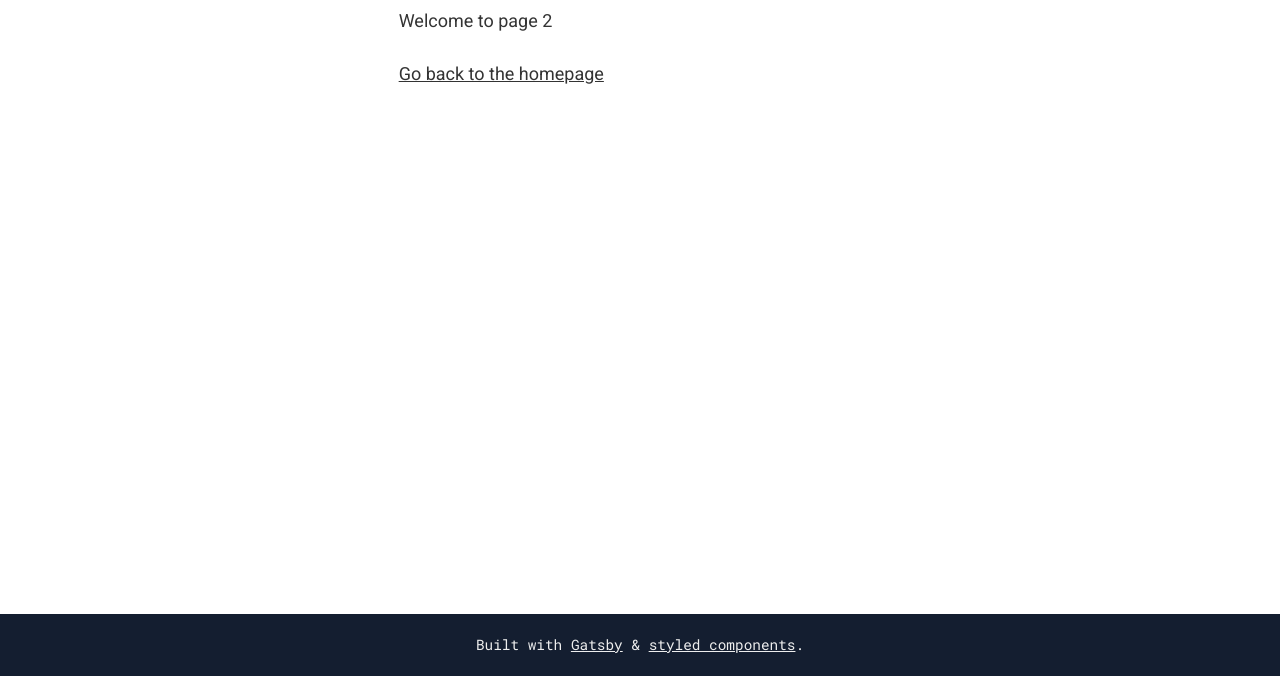
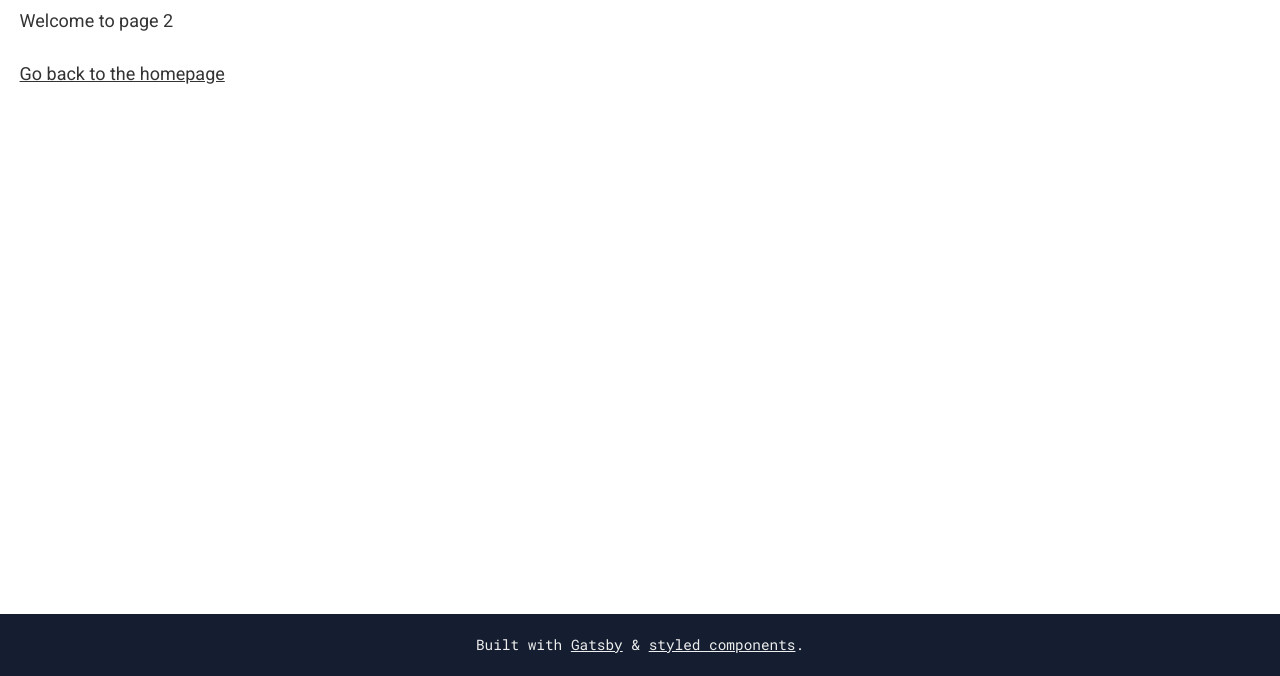
Before and after one commit to fterh/fabianterh.me, a Gatsby site: page /page-2 in a window 1280 px wide. Shown: the part 124-800 px from the top of the page. Built offline with nearby package versions, Linux system fonts and the light colour scheme; Gatsby itself is replaced by a stand-in of ours.

Commit message:
Fix CSS layout bug

```diff
--- a/src/components/layout.js
+++ b/src/components/layout.js
@@ -25,10 +25,7 @@ const Background = styled.div`
 
 const Body = styled.div`
   flex: 1;
-  max-width: 960px;
-  margin: 0 auto;
-  padding: 0px 1.0875rem 1.45rem;
-  padding-top: 0;
+  padding: 0 1.0875rem 1.45rem;
 `
 
 const Layout = ({ centered, children }) => {
```
